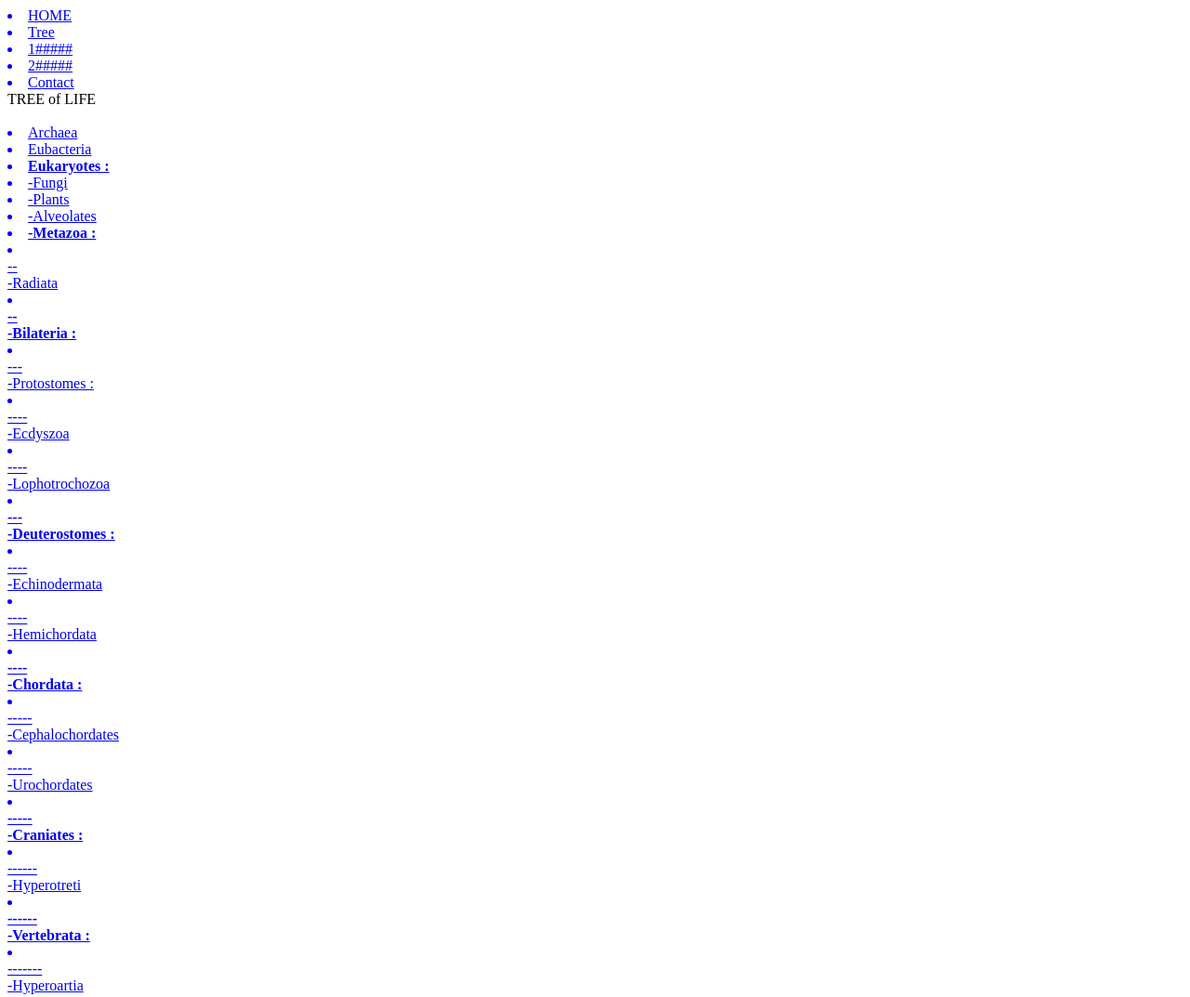
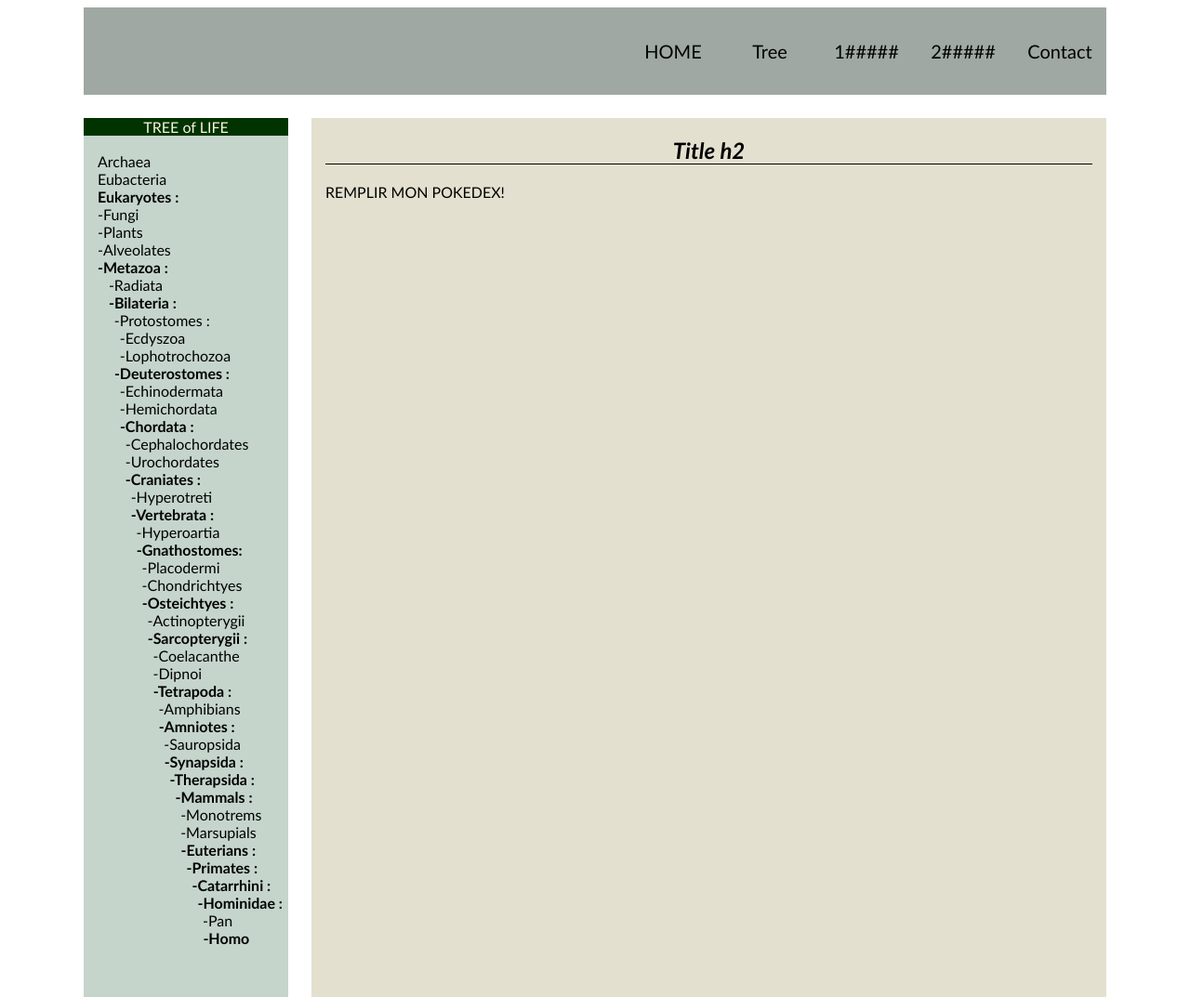
Before and after one commit to spouze/spouze.github.io, a plain HTML site: page [Backbone.html in a window 1280 px wide. Shown: the top 1073 px of the page at 93% size. Drawn offline with Linux system fonts and the light colour scheme.

Commit message:
Update [Backbone.html

```diff
--- a/[Backbone.html
+++ b/[Backbone.html
@@ -6,7 +6,82 @@ strict.dtd">
 <head>
 <title>Backbone</title>
 <!--<link href="[Backbone.css" rel="stylesheet" type="text/css" media="all" /> -->
-<style> @import url("../Backbone.css"); </style>
+<style>
+
+	#conteneur{
+margin-left: auto; margin-right: auto; /*center it*/
+height : auto;
+width :1100px;
+}
+
+nav{ /*TOP BAR*/
+background-color: #9fa8a3;
+margin-bottom: 25px;
+text-align: right;
+}
+
+#BLOCK{ /*FROM THE TOP BAR*/
+display: inline-block;
+width :100px;
+font-size: 20px;
+background-color: #9fa8a3;
+text-align: center;
+padding-top: 35px;
+padding-bottom: 35px;
+font-family: Calibri;
+}#BLOCK:hover{background-color: #8f9a94;}
+
+h2{
+text-align: Center;
+font-style: italic;
+font-family: Calibri ;
+border-bottom: 1px solid black;
+}
+
+#corps{
+width : 75%; height: 1100px; /*auto*/
+float: right ;
+background-color:#e3e0cf;
+padding-left: 15px; padding-right: 15px;
+margin-bottom: 15px;
+}
+
+#para1{font-family: Calibri;}
+#para2{font-family: Calibri;}
+ul {font-family: Calibri;}
+
+a{
+text-decoration: none ;
+color: black ;
+}
+
+#bloc5{
+width: 20%; height: 1100px; /*auto*/
+background-color:#c5d5cb;
+float: left;
+}
+#Menu{
+background-color:#003300;
+color: beige;
+font-family: Calibri;
+text-align:center;
+}
+#tree{
+font-family: Calibri;
+}
+#litree{
+padding-left: 15px;
+list-style-type: none; /*enleve le point des li*/
+}#litree:hover{background-color:#9ab9a6;}
+
+#tirets{
+color:#c5d5cb;
+display: inline;
+}#litree:hover #tirets {color: #9ab9a6;} /*QUAND litree est hover, mes tirests (div) change de couleur*/
+
+#pageactuelle{background-color:#a6c3b1;} #pageactuelle #tirets{color:#a6c3b1;}
+
+	</style>
 </head>
 
 
```
